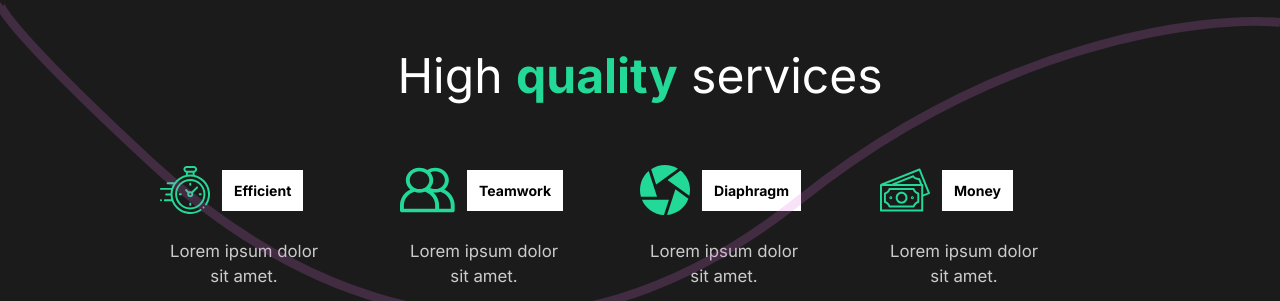
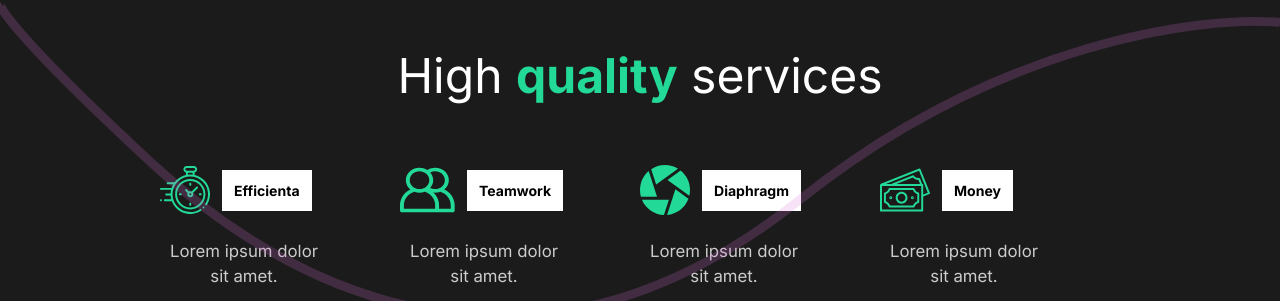
Before and after one commit to isskor/creative-portflio, a React (Create React App) app: page / in a window 1280 px wide. Shown: the part 1232-1533 px from the top of the page. Built offline with nearby package versions, Linux system fonts and the light colour scheme.

Commit message:
aaaaaaaaaa

```diff
--- a/src/components/ServicesSection.js
+++ b/src/components/ServicesSection.js
@@ -24,7 +24,7 @@ const ServicesSection = () => {
           <Card>
             <div className="icon">
               <img src={clock} alt="clock icon" />
-              <h3>Efficient</h3>
+              <h3>Efficienta</h3>
             </div>
             <p>Lorem ipsum dolor sit amet.</p>
           </Card>
```
